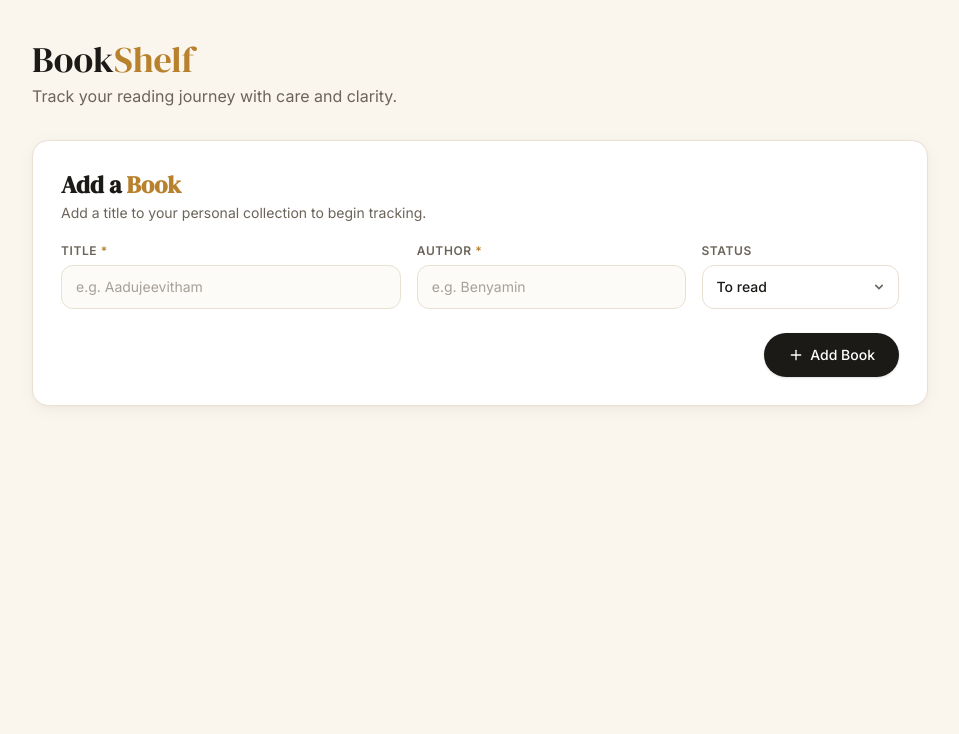
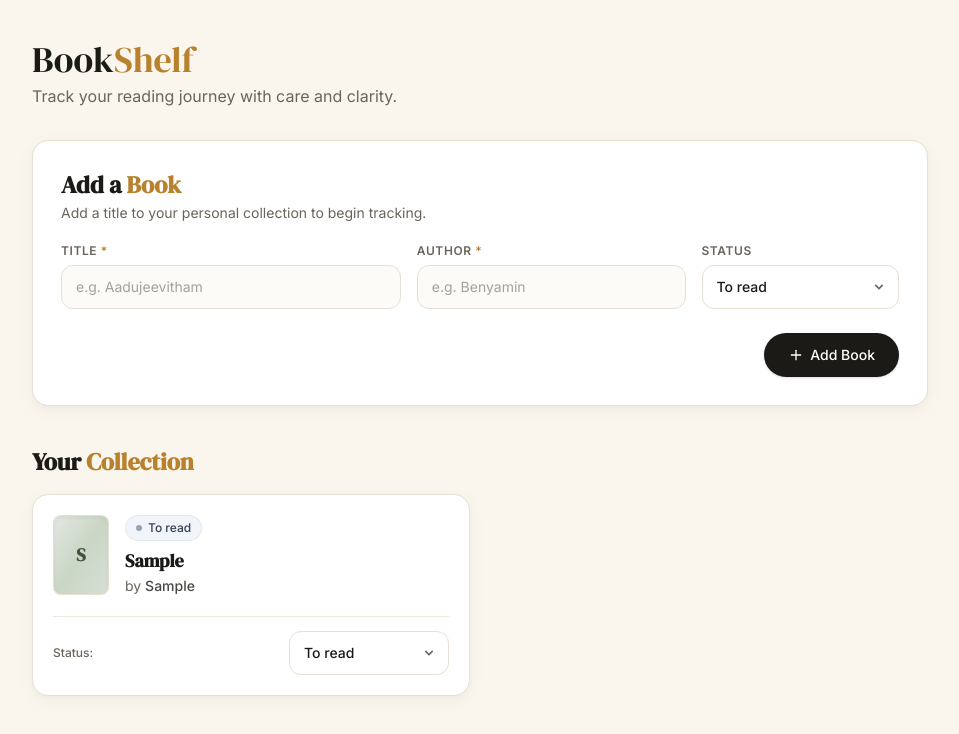
Before and after one commit to abhinanthspillai/bookShelf, a React (Vite) app: page / in a window 1280 px wide. Both pictures are taken after typing "Sample", "Sample" into the empty fields and a click on the button "Add Book". Shown: the top 734 px of the page, without its empty margins (160-1119 px from the left). Built offline with nearby package versions, Linux system fonts and the light colour scheme.

Commit message:
feat: list books newest first

```diff
--- a/src/App.jsx
+++ b/src/App.jsx
@@ -1,8 +1,12 @@
 import { useBooks } from './hooks/useBooks.js';
 import { BookForm } from './components/BookForm.jsx';
+import { BookList } from './components/BookList.jsx';
+import { sortBooks } from './utils/sortBooks.js';
 
 export default function App() {
-  const { addBook } = useBooks();
+  const { books, addBook, updateBookStatus } = useBooks();
+
+  const sortedBooks = sortBooks(books);
 
   return (
     <main className="min-h-screen bg-cream py-10 px-4 sm:px-6 lg:px-8">
@@ -17,6 +21,16 @@ export default function App() {
         </header>
 
         <BookForm onAddBook={addBook} />
+
+        <div className="pt-2">
+          <h2 className="font-serif text-xl sm:text-2xl text-ink font-semibold mb-4">
+            Your <span className="text-gold">Collection</span>
+          </h2>
+          <BookList
+            books={sortedBooks}
+            onStatusChange={updateBookStatus}
+          />
+        </div>
       </div>
     </main>
   );
--- /dev/null
+++ b/src/components/BookCard.jsx
@@ -0,0 +1,100 @@
+import { StatusBadge } from './StatusBadge.jsx';
+import { StatusSelect } from './StatusSelect.jsx';
+import { Trash2 } from 'lucide-react';
+
+/**
+ * Deterministically generates an editorial gradient style based on book title string.
+ */
+function getBookGradient(title = '') {
+  const gradients = [
+    'from-[#E8DFD1] via-[#D5C7B2] to-[#B8812E]/30 text-[#6B5024]',
+    'from-[#E3E8E1] via-[#CAD6C6] to-[#7B9274]/30 text-[#3F5438]',
+    'from-[#E7E2DC] via-[#D6CDCE] to-[#8C6D68]/30 text-[#543D39]',
+    'from-[#F0E6D2] via-[#E2D2B3] to-[#C99C49]/40 text-[#73531A]',
+    'from-[#DFE5EA] via-[#CAD4DE] to-[#6C849B]/30 text-[#36495A]',
+  ];
+  let hash = 0;
+  for (let i = 0; i < title.length; i++) {
+    hash = (hash << 5) - hash + title.charCodeAt(i);
+    hash |= 0;
+  }
+  const index = Math.abs(hash) % gradients.length;
+  return gradients[index];
+}
+
+export function BookCard({
+  book,
+  onStatusChange,
+  onDeleteRequest,
+}) {
+  const gradientClass = getBookGradient(book.title);
+  const initials = (book.title || '')
+    .split(' ')
+    .filter(Boolean)
+    .slice(0, 2)
+    .map(w => w[0]?.toUpperCase())
+    .join('');
+
+  return (
+    <article
+      aria-label={`Book: ${book.title} by ${book.author}`}
+      className="bg-surface rounded-card border border-border p-5 shadow-soft hover:shadow-lift transition-all duration-200 flex flex-col justify-between group"
+    >
+      <div>
+        <div className="flex items-start gap-4">
+          {/* Editorial Generated Book Tile */}
+          <div
+            className={`w-14 h-20 rounded-lg bg-gradient-to-br ${gradientClass} flex-shrink-0 flex items-center justify-center border border-border/80 shadow-inner select-none font-serif text-lg font-bold`}
+            aria-hidden="true"
+          >
+            <span>{initials || 'BK'}</span>
+          </div>
+
+          {/* Book Info */}
+          <div className="flex-1 min-w-0">
+            <div className="flex items-start justify-between gap-2">
+              <StatusBadge status={book.status} />
+              {onDeleteRequest && (
+                <button
+                  type="button"
+                  onClick={() => onDeleteRequest(book)}
+                  aria-label={`Delete ${book.title}`}
+                  className="min-w-[44px] min-h-[44px] -mr-2 -mt-2 p-2 flex items-center justify-center text-muted/60 hover:text-red-600 rounded-full hover:bg-red-50 transition-colors cursor-pointer focus:outline-none focus:ring-2 focus:ring-red-400"
+                >
+                  <Trash2 className="w-4 h-4" aria-hidden="true" />
+                </button>
+              )}
+            </div>
+
+            <h3 className="font-serif text-lg text-ink font-semibold mt-2 leading-snug line-clamp-2 break-words">
+              {book.title}
+            </h3>
+            <p className="text-muted text-sm mt-0.5 line-clamp-1 break-words">
+              by <span className="text-ink/80 font-medium">{book.author}</span>
+            </p>
+          </div>
+        </div>
+      </div>
+
+      {/* Status Changer Footer */}
+      <div className="mt-5 pt-3.5 border-t border-border/70 flex items-center justify-between gap-3">
+        <label
+          htmlFor={`status-select-${book.id}`}
+          className="text-xs font-medium text-muted whitespace-nowrap"
+        >
+          Status:
+        </label>
+        <div className="w-36 sm:w-40">
+          <StatusSelect
+            id={`status-select-${book.id}`}
+            value={book.status}
+            onChange={(newStatus) => onStatusChange && onStatusChange(book.id, newStatus)}
+            ariaLabel={`Change status for ${book.title}`}
+          />
+        </div>
+      </div>
+    </article>
+  );
+}
+
+export default BookCard;
--- /dev/null
+++ b/src/components/BookList.jsx
@@ -0,0 +1,41 @@
+import { BookCard } from './BookCard.jsx';
+import { EmptyState } from './EmptyState.jsx';
+
+export function BookList({
+  books = [],
+  onStatusChange,
+  onDeleteRequest,
+  isSearching = false,
+  searchQuery = '',
+  onClearSearch,
+}) {
+  if (books.length === 0) {
+    if (isSearching) {
+      return (
+        <EmptyState
+          type="search"
+          query={searchQuery}
+          onClearSearch={onClearSearch}
+        />
+      );
+    }
+    return <EmptyState type="empty" />;
+  }
+
+  return (
+    <section aria-label="Books list">
+      <div className="grid grid-cols-1 md:grid-cols-2 gap-4 sm:gap-5">
+        {books.map(book => (
+          <BookCard
+            key={book.id}
+            book={book}
+            onStatusChange={onStatusChange}
+            onDeleteRequest={onDeleteRequest}
+          />
+        ))}
+      </div>
+    </section>
+  );
+}
+
+export default BookList;
--- /dev/null
+++ b/src/components/EmptyState.jsx
@@ -0,0 +1,44 @@
+import { BookOpen, SearchX } from 'lucide-react';
+
+export function EmptyState({ type = 'empty', query = '', onClearSearch }) {
+  if (type === 'search') {
+    return (
+      <div className="bg-surface rounded-card p-10 sm:p-12 text-center border border-dashed border-border shadow-soft flex flex-col items-center justify-center">
+        <div className="w-14 h-14 rounded-full bg-gold-subtle flex items-center justify-center text-gold mb-4 border border-gold-border">
+          <SearchX className="w-6 h-6" aria-hidden="true" />
+        </div>
+        <h3 className="font-serif text-xl text-ink font-semibold mb-1">
+          No books match your search
+        </h3>
+        <p className="text-muted text-sm max-w-sm mb-5">
+          We couldn&apos;t find any books matching <span className="font-medium text-ink">&ldquo;{query}&rdquo;</span> in title or author.
+        </p>
+        {onClearSearch && (
+          <button
+            type="button"
+            onClick={onClearSearch}
+            className="inline-flex items-center justify-center min-h-[44px] px-5 py-2 text-sm font-medium text-ink bg-cream hover:bg-border/60 rounded-full border border-border transition-colors cursor-pointer focus:outline-none focus:ring-2 focus:ring-gold"
+          >
+            Clear Search
+          </button>
+        )}
+      </div>
+    );
+  }
+
+  return (
+    <div className="bg-surface rounded-card p-10 sm:p-12 text-center border border-border shadow-soft flex flex-col items-center justify-center">
+      <div className="w-16 h-16 rounded-2xl bg-cream flex items-center justify-center text-gold mb-4 border border-border">
+        <BookOpen className="w-8 h-8 stroke-[1.5]" aria-hidden="true" />
+      </div>
+      <h3 className="font-serif text-xl sm:text-2xl text-ink font-semibold mb-1.5">
+        Your reading shelf is <span className="text-gold">empty</span>
+      </h3>
+      <p className="text-muted text-sm max-w-md">
+        Start building your reading queue by adding a book with title, author, and reading status above.
+      </p>
+    </div>
+  );
+}
+
+export default EmptyState;
--- /dev/null
+++ b/src/components/StatusBadge.jsx
@@ -0,0 +1,38 @@
+import { STATUSES } from '../config/constants.js';
+
+const STATUS_CONFIG = {
+  'to-read': {
+    label: 'To read',
+    classes: 'bg-slate-100 text-slate-700 border-slate-200/80',
+    dotClasses: 'bg-slate-400',
+  },
+  'reading': {
+    label: 'Reading',
+    classes: 'bg-[#FDF7ED] text-[#B8812E] border-[#ECD5AE]',
+    dotClasses: 'bg-[#B8812E]',
+  },
+  'finished': {
+    label: 'Finished',
+    classes: 'bg-emerald-50 text-emerald-700 border-emerald-200',
+    dotClasses: 'bg-emerald-500',
+  },
+};
+
+export function StatusBadge({ status, className = '' }) {
+  const config = STATUS_CONFIG[status] || {
+    label: STATUSES.find(s => s.value === status)?.label || 'To read',
+    classes: 'bg-slate-100 text-slate-700 border-slate-200',
+    dotClasses: 'bg-slate-400',
+  };
+
+  return (
+    <span
+      className={`inline-flex items-center gap-1.5 px-2.5 py-1 text-xs font-medium rounded-full border ${config.classes} ${className}`}
+    >
+      <span className={`w-1.5 h-1.5 rounded-full ${config.dotClasses}`} aria-hidden="true" />
+      {config.label}
+    </span>
+  );
+}
+
+export default StatusBadge;
--- /dev/null
+++ b/src/utils/sortBooks.js
@@ -0,0 +1,20 @@
+/**
+ * Pure function to sort books newest first.
+ * Safely compares ISO strings or timestamps without mutating the input array.
+ *
+ * @param {Array<Object>} books - The list of books to sort
+ * @returns {Array<Object>} A new sorted array of books (newest first)
+ */
+export function sortBooks(books = []) {
+  if (!Array.isArray(books)) {
+    return [];
+  }
+
+  return [...books].sort((a, b) => {
+    const timeA = a?.createdAt ? new Date(a.createdAt).getTime() : 0;
+    const timeB = b?.createdAt ? new Date(b.createdAt).getTime() : 0;
+    return timeB - timeA;
+  });
+}
+
+export default sortBooks;
```
